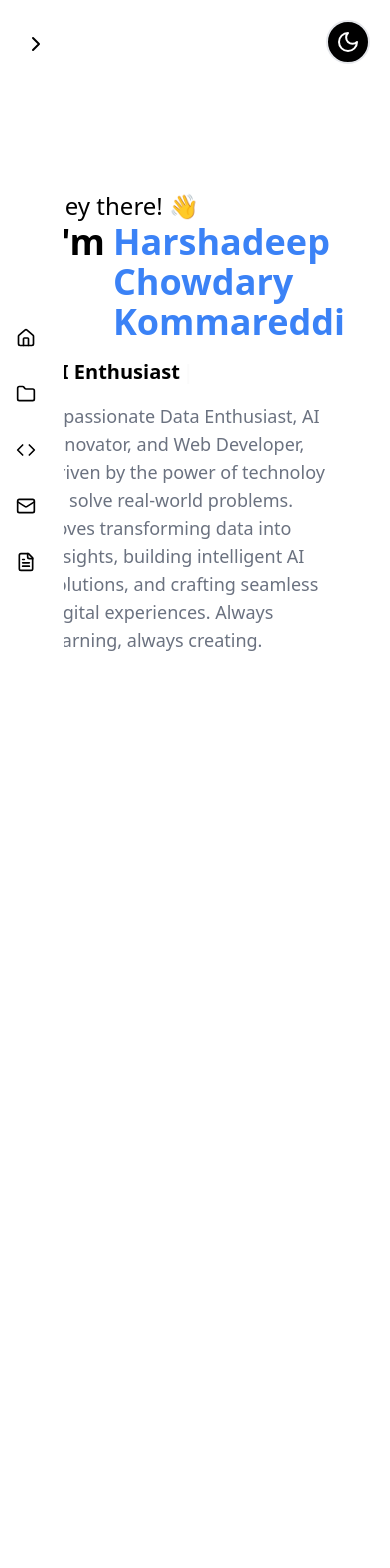
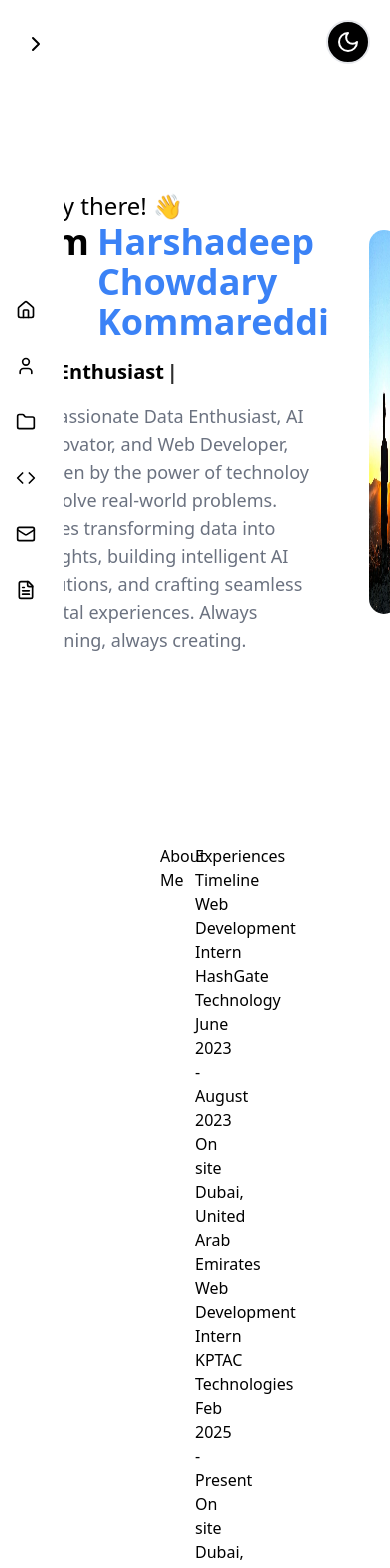
Before and after one commit to Harsha107/harsha-portfolio, a Next.js app: page / in a window 390 px wide. Shown: the top 1568 px of the page. Before the commit the page ends 844 px from the top, so only its background shows below. Built offline with nearby package versions, Linux system fonts and the light colour scheme.

Commit message:
about component

```diff
--- /dev/null
+++ b/app/components/about.tsx
@@ -0,0 +1,38 @@
+"use client";
+
+import React from "react";
+import { motion } from "framer-motion";
+import experiencesData from "@/data/experiencesData";
+
+export default function About() {
+    return (
+        <motion.section
+            className="grid grid-cols-2 justify-between h-screen"
+        >
+            <motion.div>
+                <h2>About Me</h2>
+                <p>
+
+                </p>
+            </motion.div>
+
+            <motion.div>
+                <h2>Experiences Timeline</h2>
+                <div>
+                    {experiencesData.map((exp, index) => (
+                        <motion.div key={index}>
+                            <div></div>
+                            <motion.div>
+                                <h3>{exp.position}</h3>
+                                <p>{exp.company}</p>
+                                <p>{exp.duration}</p>
+                                <p>{exp.type}</p>
+                                <p>{exp.location}</p>
+                            </motion.div>
+                        </motion.div>
+                    ))}
+                </div>
+            </motion.div>
+        </motion.section>
+    )
+}
--- /dev/null
+++ b/app/components/random.tsx
@@ -0,0 +1,78 @@
+'use client';
+
+import React from 'react';
+import { motion } from 'framer-motion';
+
+const experiences = [
+  {
+    company: 'Hashgate',
+    role: 'Web Development Intern',
+    startDate: 'June 2023',
+    endDate: 'August 2023',
+  },
+  {
+    company: 'KPTAC',
+    role: 'Web Development Intern',
+    startDate: 'February 2025',
+    endDate: 'Present',
+  },
+];
+
+const Random: React.FC = () => {
+  return (
+    <motion.section
+      className="max-w-5xl mx-auto p-8 grid grid-cols-1 md:grid-cols-2 gap-12 bg-gray-100 rounded-lg shadow-xl"
+      initial={{ opacity: 0, scale: 0.9 }}
+      animate={{ opacity: 1, scale: 1 }}
+      transition={{ duration: 0.6, ease: 'easeOut' }}
+    >
+      <motion.div
+        initial={{ x: -80, opacity: 0 }}
+        animate={{ x: 0, opacity: 1 }}
+        transition={{ duration: 0.6, ease: 'easeOut' }}
+      >
+        <h2 className="text-4xl font-extrabold mb-6 text-blue-600">About Me</h2>
+        <p className="text-gray-700 leading-relaxed text-lg">
+          I am a passionate <span className="font-semibold text-blue-500">Data Enthusiast, AI Enthusiast, and Web Developer</span> dedicated to building intelligent solutions that merge data, AI, and modern web technologies.
+          Currently pursuing a <span className="font-semibold text-blue-500">Bachelor of Engineering (Hons.) in Computer Science</span> at BITS Pilani, Dubai Campus, I have developed a strong foundation in
+          <span className="font-semibold text-blue-500">machine learning, deep learning, cryptography, and data science</span>.
+        </p>
+        <p className="text-gray-700 leading-relaxed text-lg mt-6">
+          My journey in <span className="font-semibold text-blue-500">web development</span> has been enriched through hands-on experience, including internships at Hashgate Technology and KPTAC Technologies.
+          At Hashgate, I worked as a <span className="font-semibold text-blue-500">junior front-end developer</span>, building websites with Shopify, HTML, CSS, and React.js. Now, at KPTAC Technologies, I continue expanding my expertise in <span className="font-semibold text-blue-500">Next.js, TypeScript, FastAPI, and TailwindCSS</span>, focusing on creating seamless, high-performance web applications.
+        </p>
+      </motion.div>
+
+      <motion.div
+        initial={{ x: 80, opacity: 0 }}
+        animate={{ x: 0, opacity: 1 }}
+        transition={{ duration: 0.6, ease: 'easeOut' }}
+      >
+        <h2 className="text-4xl font-extrabold mb-6 text-blue-600">Experience Timeline</h2>
+        <div className="relative border-l-4 border-blue-500 pl-6">
+          {experiences.map((exp, index) => (
+            <motion.div
+              key={index}
+              className="mb-10 relative group"
+              initial={{ opacity: 0, x: -60 }}
+              animate={{ opacity: 1, x: 0 }}
+              transition={{ duration: 0.6, delay: index * 0.2, ease: 'easeOut' }}
+            >
+              <div className="absolute w-6 h-6 bg-blue-500 rounded-full -left-3 top-2 border-4 border-white shadow-md group-hover:scale-125 transition-transform duration-300"></div>
+              <motion.div
+                className="bg-white p-6 shadow-lg rounded-lg transition-all duration-300 transform group-hover:scale-105 group-hover:shadow-2xl"
+                whileHover={{ scale: 1.05 }}
+              >
+                <h3 className="text-2xl font-semibold text-gray-800">{exp.company}</h3>
+                <p className="text-blue-600 text-lg font-medium">{exp.role}</p>
+                <p className="text-gray-500 text-md">{exp.startDate} - {exp.endDate}</p>
+              </motion.div>
+            </motion.div>
+          ))}
+        </div>
+      </motion.div>
+    </motion.section>
+  );
+};
+
+export default Random;
--- a/app/page.tsx
+++ b/app/page.tsx
@@ -1,10 +1,12 @@
 import React from "react";
 import LandingComp from "./components/landing";
+import About from "./components/about";
 
 export default function Home() {
     return (
-        <main className="mx-24">
+        <main className="mx-20">
             <LandingComp />
+            <About />
         </main>
     )
 }
--- /dev/null
+++ b/data/experiencesData.ts
@@ -0,0 +1,20 @@
+const experiencesData = [
+    {
+        pic: '../public/hashgate.png',
+        position: "Web Development Intern",
+        company: "HashGate Technology",
+        duration: "June 2023 - August 2023",
+        type: "On site",
+        location: "Dubai, United Arab Emirates"
+    },
+    {
+        pic: '../public/kptac.jpg',
+        position: "Web Development Intern",
+        company: "KPTAC Technologies",
+        duration: "Feb 2025 - Present",
+        type: "On site",
+        location: "Dubai, United Arab Emirates"
+    }
+]
+
+export default experiencesData;
--- a/data/menuItems.ts
+++ b/data/menuItems.ts
@@ -2,6 +2,7 @@ import { Home, User, Folder, Code, Mail, FileText, ChevronRight } from "lucide-r
 
 const menuItems = [
   { name: "Harsha", icon: Home, href: "#harsha" },
+  { name: "About", icon: User, href: "#about" },
   { name: "Projects", icon: Folder, href: "#projects" },
   { name: "Skills", icon: Code, href: "#skills" },
   { name: "Contact", icon: Mail, href: "#contact" },
```
Also changed, not shown: public/hashgate.png (added), public/kptac.jpg (added).
